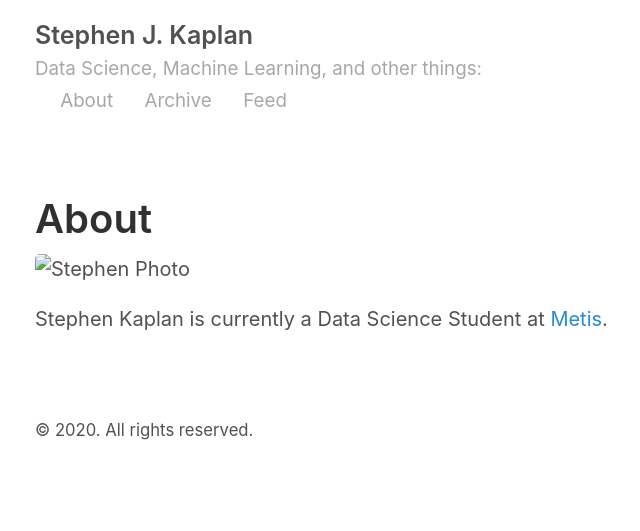
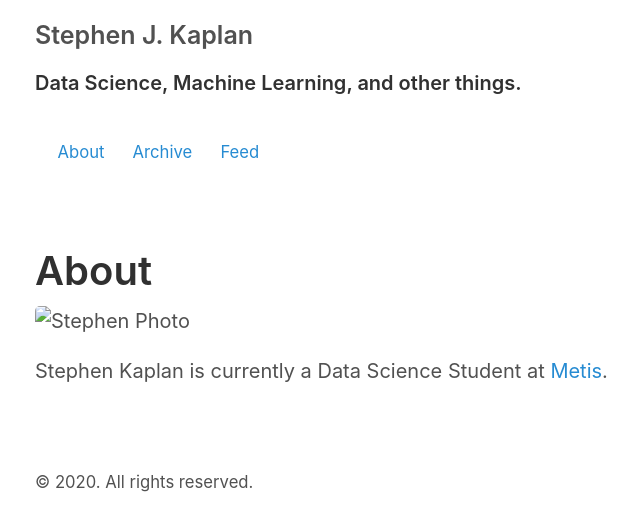
Before and after one commit to stephenjkaplan/stephenjkaplan.github.io, a Jekyll site: the page built from about.md, in a window 1280 px wide. Shown: the top 531 px of the page, without its empty margins (255-895 px from the left). Built offline with Jekyll 4.4.1, drawn with Linux system fonts in a browser that asks for light colours.

Commit message:
changed header format

```diff
--- a/_config.yml
+++ b/_config.yml
@@ -3,7 +3,7 @@ permalink:           pretty
 
 # Setup
 title:               Stephen J. Kaplan
-tagline:             Data Science, Machine Learning, and other things
+tagline:             Data Science, Machine Learning, and other things.
 url:                 http://stephenjkaplan.github.io
 paginate:            2
 baseurl:             ""
--- a/_layouts/default.html
+++ b/_layouts/default.html
@@ -9,10 +9,10 @@
       <header class="masthead">
         <h3 class="masthead-title">
           <a href="{{ site.baseurl }}/" title="Home">{{ site.title }}</a><br>
-          <small>{{ site.tagline }}:</small><br>
+          <h4>{{ site.tagline }}</h4><br>
           {% for page in site.pages_list %}
           &nbsp;&nbsp;&nbsp;
-          <small><a href="{{ page[1]  }}">{{ page[0] }}</a></small>
+          <small><a href="{{page[1]  }}">{{ page[0] }}</a></small>
           {% endfor %}
         </h3>
       </header>
```
